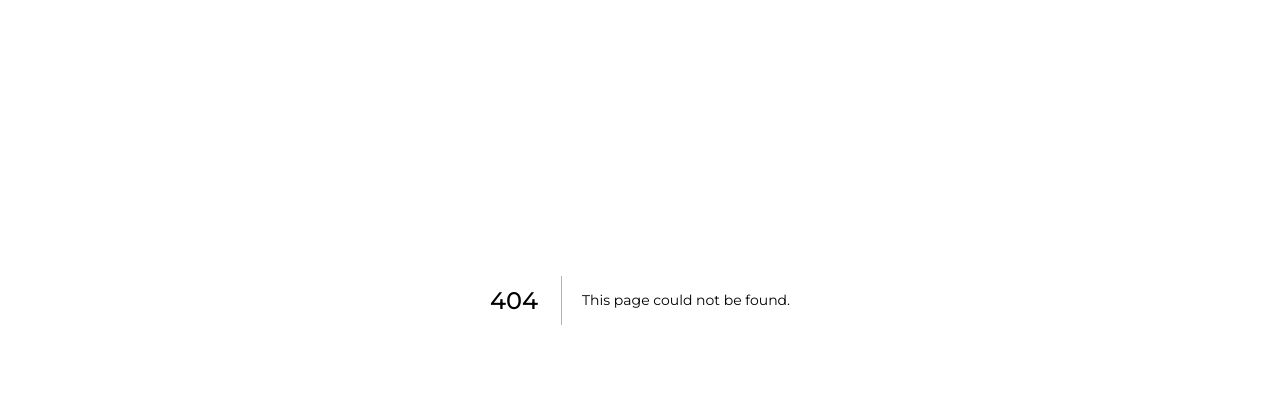
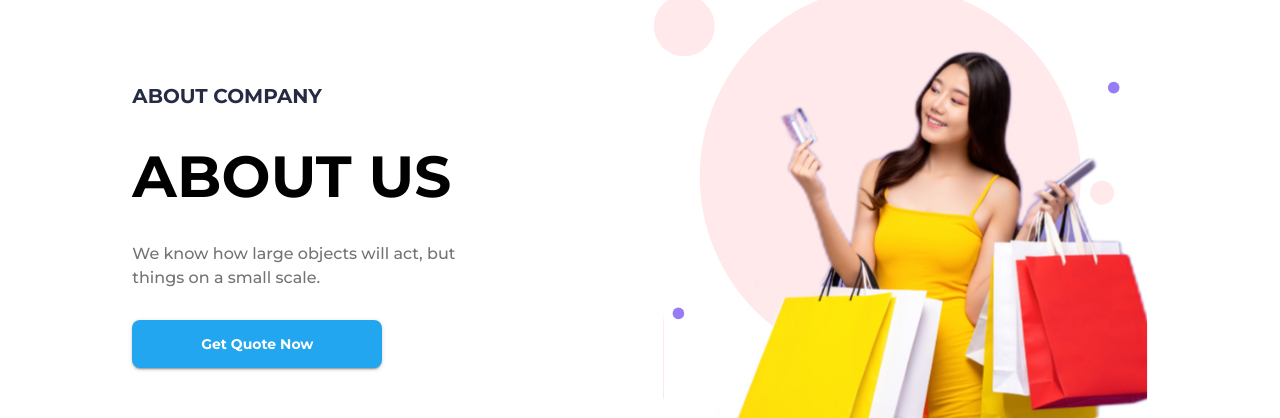
Before and after one commit to krunal-99/swiftcart-nextjs, a Next.js app: page /about in a window 1280 px wide. Before the commit this address had no page. Shown: the part 164-582 px from the top of the page. Built offline with nearby package versions, Linux system fonts and the light colour scheme.

Commit message:
Completed the Hero Section of the About Us Page.

```diff
--- /dev/null
+++ b/src/app/about/page.tsx
@@ -0,0 +1,13 @@
+import AboutHero from "@/sections/AboutHero";
+import { Box } from "@mui/material";
+import React from "react";
+
+const About = () => {
+  return (
+    <Box mt={{ xs: "50px", md: 0 }}>
+      <AboutHero />
+    </Box>
+  );
+};
+
+export default About;
--- /dev/null
+++ b/src/sections/AboutHero.tsx
@@ -0,0 +1,63 @@
+import { Box, Button, Stack, Typography } from "@mui/material";
+
+const AboutHero = () => {
+  return (
+    <Box
+      display="flex"
+      flexDirection={{ xs: "column", md: "row" }}
+      alignItems="center"
+      justifyContent="space-evenly"
+      gap={4}
+      px={3}
+      py={5}
+    >
+      <Stack maxWidth="600px" textAlign={{ xs: "center", md: "left" }}>
+        <Typography color="#252b42" variant="h6" fontWeight={700}>
+          ABOUT COMPANY
+        </Typography>
+        <Typography
+          variant="h2"
+          py={{ xs: "10px", sm: "20px", md: "30px" }}
+          fontWeight={700}
+          letterSpacing="0.2px"
+          fontSize={{ xs: "32px", md: "58px" }}
+        >
+          ABOUT US
+        </Typography>
+        <Typography
+          variant="body1"
+          color="#737373"
+          fontWeight={500}
+          maxWidth="375px"
+          mx={{ xs: "auto", md: "0" }}
+          pb={{ xs: "10px", sm: "20px", md: "30px" }}
+          fontSize={{ xs: "14px", md: "16px" }}
+        >
+          We know how large objects will act, but things on a small scale.
+        </Typography>
+        <Button
+          variant="contained"
+          sx={{
+            backgroundColor: "#23a6f0",
+            padding: "12px 30px",
+            fontWeight: 700,
+            fontSize: "14px",
+            width: { xs: "200px", md: "250px" },
+            mx: { xs: "auto", md: "0" },
+          }}
+        >
+          Get Quote Now
+        </Button>
+      </Stack>
+      <Box
+        component="img"
+        src="/images/about.svg"
+        height="auto"
+        width={{ xs: "100%", sm: "80%", md: "500px" }}
+        maxWidth="600px"
+      />
+    </Box>
+  );
+};
+
+export default AboutHero;
```
Also changed, not shown: public/images/about.svg (added).
